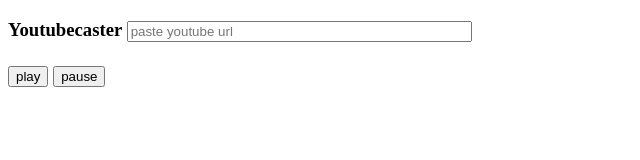
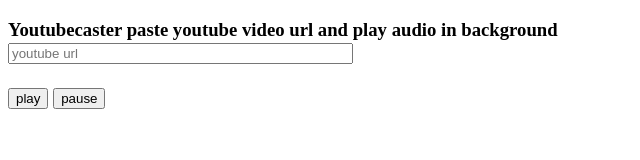
Before and after one commit to soiqualang/youtubecaster, a website: page index.html in a window 1280 px wide. Shown: the whole page, without its empty margins (0-640 px from the left). Drawn offline with nearby package versions, Linux system fonts and the light colour scheme.

Commit message:
reposnsice

```diff
--- a/index.html
+++ b/index.html
@@ -13,7 +13,9 @@
 <h3>
 Youtubecaster
 </3>
-<input id="url" size="40" type="text" placeholder="paste youtube url" value="" />
+paste youtube video url and play audio in background
+<br />
+<input id="url" size="40" type="text" placeholder="youtube url" value="" />
 <br />
 <br />
 <button id="play">play</button>
```
